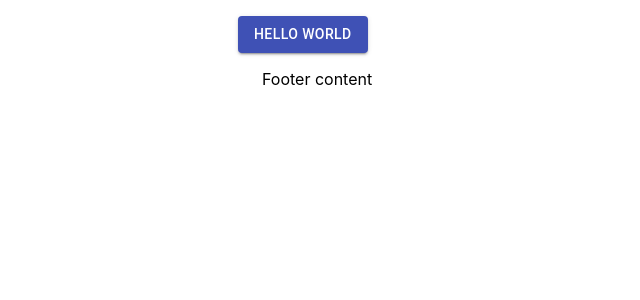
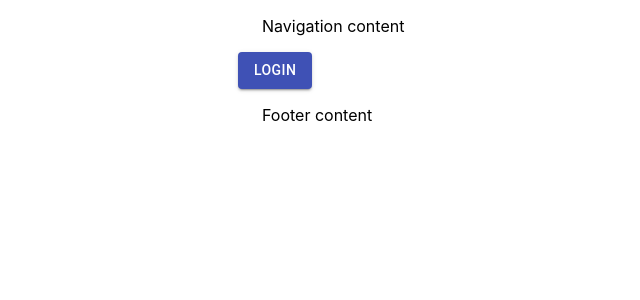
Before and after one commit to nagy135/testify-react, a React (Create React App) app: page /login in a window 1280 px wide. Shown: the top 300 px of the page, without its empty margins (126-766 px from the left). Built offline with nearby package versions, Linux system fonts and the light colour scheme.

Commit message:
feat: router + components

```diff
--- a/package.json
+++ b/package.json
@@ -9,6 +9,7 @@
     "@testing-library/user-event": "^12.1.10",
     "react": "^17.0.1",
     "react-dom": "^17.0.1",
+    "react-router-dom": "^5.2.0",
     "react-scripts": "4.0.1",
     "web-vitals": "^0.2.4"
   },
--- a/public/index.html
+++ b/public/index.html
@@ -14,8 +14,7 @@
         <meta name="author" content="viktor.nagy1995@gmail.com">
         <link rel="manifest" href="%PUBLIC_URL%/manifest.json" />
     </head>
-    <!-- body -->
-    <body class="main-layout">
+    <body>
         <div id="root"></div>
     </body>
 </html>
--- a/src/App.js
+++ b/src/App.js
@@ -1,17 +1,38 @@
 import './App.css';
-import Footer from './Footer';
+import Footer from './components/Footer';
+import Navigation from './components/Navigation';
 import Button from '@material-ui/core/Button';
 import Container from '@material-ui/core/Container';
+
+import {
+    BrowserRouter as Router,
+    Switch,
+    Route,
+} from "react-router-dom";
 
 function App() {
     return (
         <Container
             className="App"
             maxWidth="sm">
-            <Button variant="contained" color="primary">
-                Hello World
-            </Button>
-            <Footer/>
+            <Navigation />
+            <Router>
+                <Switch>
+                    <Route
+                        path="/login"
+                        render={() => (
+                            <Button variant="contained" color="primary">
+                                LOGIN
+                            </Button>
+                        )} />
+                    <Route path="/">
+                        <Button variant="contained" color="primary">
+                            NORMAL
+                        </Button>
+                    </Route>
+                </Switch>
+            </Router>
+            <Footer />
         </Container>
     );
 }
--- /dev/null
+++ b/src/components/Navigation.js
@@ -0,0 +1,12 @@
+import Container from '@material-ui/core/Container';
+
+const Navigation = () => {
+   return (
+        <Container
+            className="App"
+            maxWidth="sm">
+            Navigation content
+        </Container>
+   );
+}
+export default Navigation;
```
Also changed, not shown: src/components/Footer.js (renamed from src/Footer.js), src/components/css/Footer.css (added), src/components/css/Navigation.css (added), 1 other file (tests, documents, lock files or other folders).
